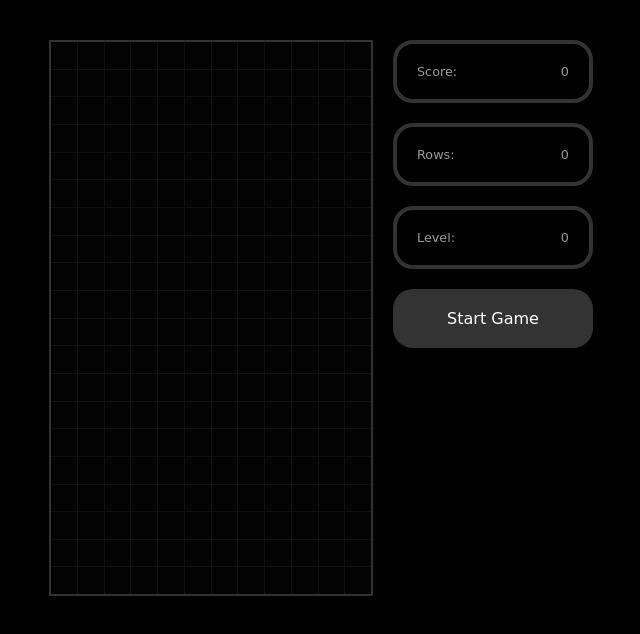
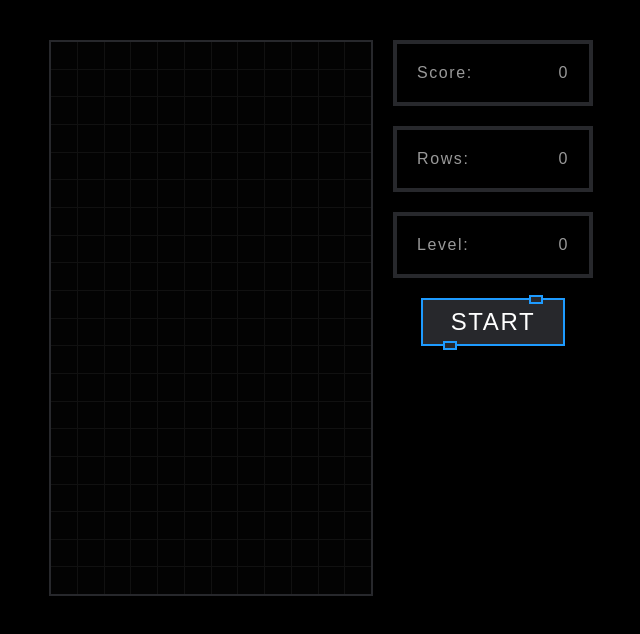
Before and after one commit to xbeebx/tetris, a React (Create React App) app: page / in a window 1280 px wide. Shown: the top 634 px of the page, without its empty margins (141-781 px from the left). Built offline with nearby package versions, Linux system fonts and the light colour scheme.

Commit message:
Added animation for scoreboard and styled start button.

```diff
--- a/src/components/Display.js
+++ b/src/components/Display.js
@@ -6,7 +6,10 @@ import { StyledDisplay } from './styles/StyledDisplay';
 
 const Display = ({ gameOver, text, value }) => {
   const props = useSpring({
-    value: value || 0
+    to:
+    {
+      value: value || 0,
+    }
   })
 
   return (
@@ -16,7 +19,7 @@ const Display = ({ gameOver, text, value }) => {
 
       {/* animate the value */}
       {!gameOver &&
-        <animated.span>{props.value.interpolate(val => Math.floor(val))}</animated.span>
+        <animated.span>{props.value.to(val => Math.floor(val))}</animated.span>
       }
     </StyledDisplay>
   )
--- a/src/components/StartButton.js
+++ b/src/components/StartButton.js
@@ -7,7 +7,10 @@ const StartButton = ({ callback }) => {
   return (
     <StyledStartButton
       onClick={callback}>
-      Start Game
+      <span>
+        Start
+      </span>
+      <i></i>
     </StyledStartButton>
   )
 }
--- a/src/components/styles/StyledDisplay.js
+++ b/src/components/styles/StyledDisplay.js
@@ -6,19 +6,19 @@ export const StyledDisplay = styled.div`
   align-items: center;
   margin: 0 0 20px 0;
   padding: 20px;
-  border: 4px solid #333;
+  border: 4px solid #27282c;
   min-height: 30px;
   width: 100%;
-  border-radius: 20px;
   color: ${props => (props.gameOver ? 'red' : '#999')};
   background: #000;
-  font-family: Comic Sans MS, Arial;
-  font-size: 0.8rem;
+  font-family: 'Poppins', sans-serif;
+  font-size: 1rem;
+  letter-spacing: 0.1rem;
 
   span {
-    color: '#999';
-    font-family: Comic Sans MS, Arial;
-    font-size: 0.8rem;
+    color: #999;
+    font-family: 'Poppins', sans-serif;
+    font-size: 1rem;
     padding-left: 4px;
     margin-left: auto;
   }
--- a/src/components/styles/StyledStage.js
+++ b/src/components/styles/StyledStage.js
@@ -10,7 +10,7 @@ export const StyledStage = styled.div`
     ${props => props.width}, 1fr
   );
   grid-gap: 1px;
-  border: 2px solid #333;
+  border: 2px solid #27282c;
   width: 100%;
   max-width: 25vw;
   background: #111;
--- a/src/components/styles/StyledStartButton.js
+++ b/src/components/styles/StyledStartButton.js
@@ -1,17 +1,78 @@
 import styled from 'styled-components';
 
-export const StyledStartButton = styled.button`
-  box-sizing: border-box;
-  margin: 0 0 20px 0;
-  padding: 20px;
-  min-height: 30px;
-  width: 100%;
-  border-radius: 20px;
-  border: none;
+export const StyledStartButton = styled.a`
+  position: relative;
+  background: #27282c;
+  text-decoration: none;
+  text-transform: uppercase;
   color: white;
-  background: #333;
-  font-family: Comic Sans MS, Arial;
-  font-size: 1rem;
-  outline: none;
-  cursor: pointer;
+  font-size: 1.5rem;
+  letter-spacing: 0.1rem;
+  padding: 10px 30px;
+  transition: 0.5s;
+  font-family: 'Poppins', sans-serif;
+  background: #1e9bff;
+
+  :hover {
+    letter-spacing: 0.25rem;
+    background: #1e9bff;
+    color: #1e9bff;
+    box-shadow: 0 0 25px #1e9bff;
+    cursor: pointer;
+
+    i::before {
+      width: 20px;
+      left: 20%;
+    }
+
+    i::after {
+      width: 20px;
+      left: 80%;
+    }
+  }
+
+  ::before {
+    content: '';
+    position: absolute;
+    inset: 2px;
+    background: #27282c;
+  }
+
+  span {
+    position: relative;
+    z-index: 1;
+  }
+
+  i {
+    text-align: start;
+    position: absolute;
+    inset: 0;
+    display: block;
+  }
+
+  i::before {
+    content: '';
+    position: absolute;
+    top: -3.5px;
+    left: 80%;
+    width: 10px;
+    height: 5px;
+    border: 2px solid #1e9bff;
+    background: #27282c;
+    transform: translateX(-50%);
+    transition: 0.5s;
+  }
+
+  i::after {
+    content: '';
+    position: absolute;
+    bottom: -3.5px;
+    left: 20%;
+    width: 10px;
+    height: 5px;
+    border: 2px solid #1e9bff;
+    background: #27282c;
+    transform: translateX(-50%);
+    transition: 0.5s;
+  }
 `;
--- a/src/components/styles/StyledTetris.js
+++ b/src/components/styles/StyledTetris.js
@@ -15,9 +15,15 @@ export const StyledTetris = styled.div`
   max-width: 900px;
 
   aside {
-    width: 100%;
-    max-width: 200px;
-    display: block;
+    display: flex;
+    flex-direction: column;
+    justify-content: center;
+    align-items: center;
+    width: 200px;
     padding: 0 20px;
+
+    div {
+      min-width: 200px;
+    }
   }
 `;
```
